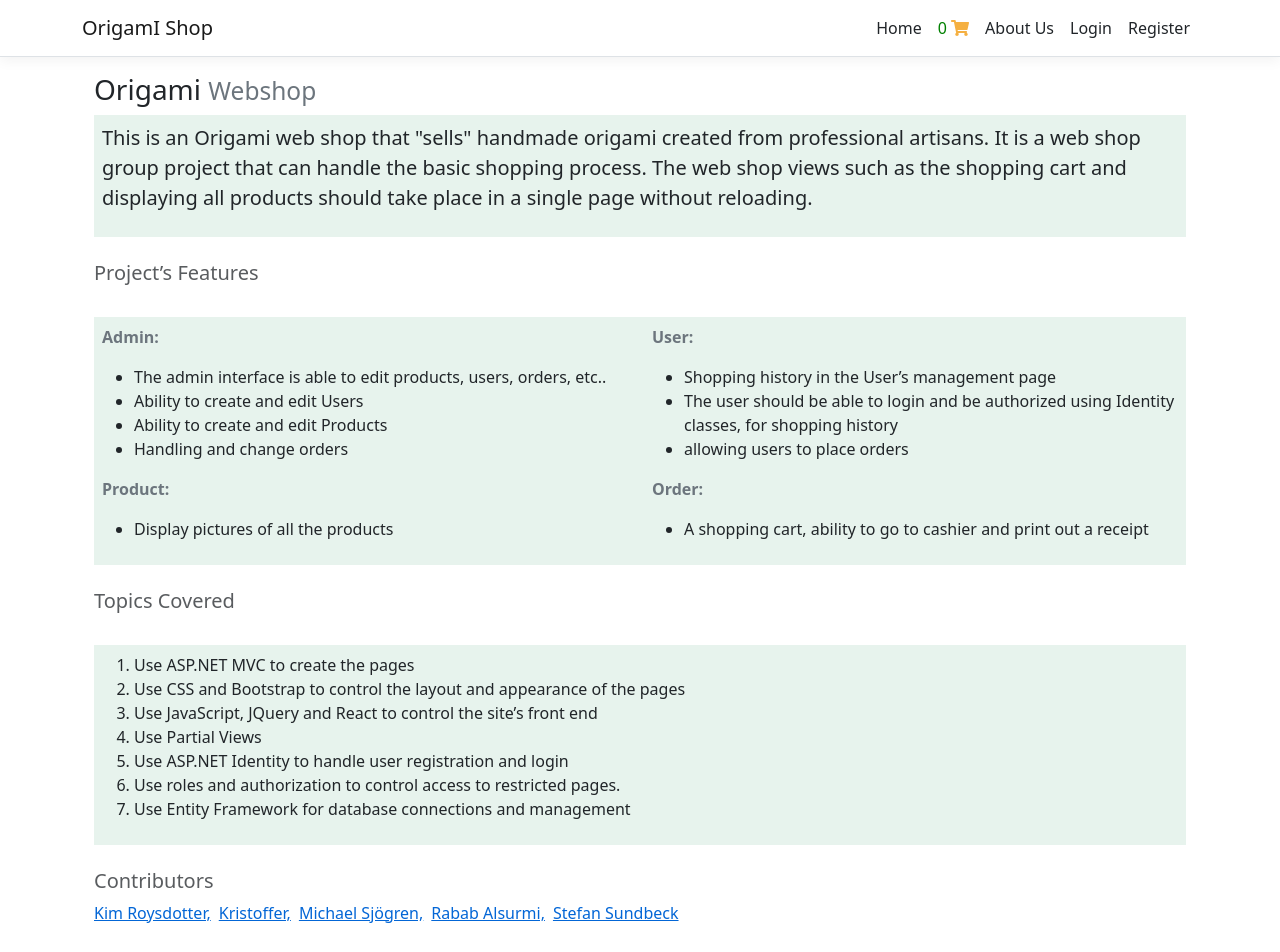
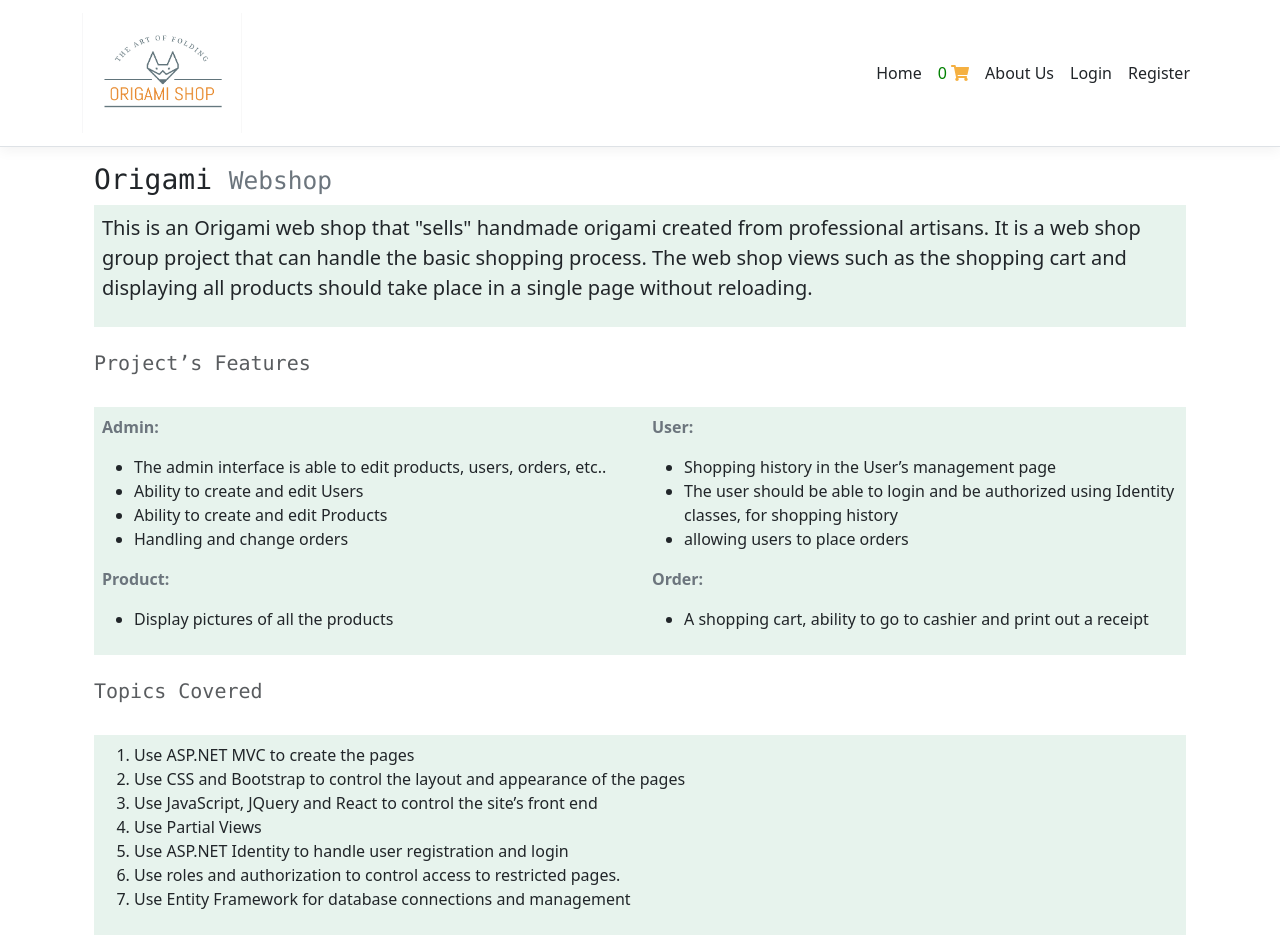
Before and after one commit to dotnet-webshop/OrigamiShopFrontend, a React (Create React App) app: page /about in a window 1280 px wide. Shown: the top 952 px of the page. Built offline with nearby package versions, Linux system fonts and the light colour scheme.

Commit message:
Added A Logo

```diff
--- a/src/components/About.js
+++ b/src/components/About.js
@@ -8,7 +8,7 @@ export class About extends Component {
 
         return (
             <div className="container">
-                <h3>Origami <small className="text-muted"> Webshop</small></h3>
+                <h3 className= "font-monospace">Origami <small className="text-muted"> Webshop</small></h3>
                 <div className="bg-success p-2 text-dark bg-opacity-10">
                     <div className="row">
                         <div className="col">
@@ -25,7 +25,7 @@ export class About extends Component {
 
                 <div className="row">
                     <div className="col">
-                        <h5 className="text-body text-opacity-75">Project’s Features</h5>
+                        <h5 className="font-monospace text-body text-opacity-75">Project’s Features</h5>
                     </div>
                 </div>
                 <br />
@@ -71,7 +71,7 @@ export class About extends Component {
 
                 <div className="row">
                     <div className="col">
-                        <h5 className="text-body text-opacity-75">Topics Covered</h5>
+                        <h5 className="font-monospace text-body text-opacity-75">Topics Covered</h5>
                     </div>
                 </div>
 
@@ -95,7 +95,7 @@ export class About extends Component {
 
                 <div className="row">
                     <div className="col">
-                        <h5 className="text-body text-opacity-75">Contributors</h5>
+                        <h5 className="font-monospace text-body text-opacity-75">Contributors</h5>
                     </div>
                 </div>
 
--- a/src/components/Customer/Orders.jsx
+++ b/src/components/Customer/Orders.jsx
@@ -48,9 +48,9 @@ function Orders({orderList}) {
                                 </Accordion.Header>
                                 <Accordion.Body>
 
-                                    <p>
+
                                     <h4 ><small className="font-monospace text-muted"> &emsp;Products </small></h4>
-                                    </p>
+
                                     <OrderDetails Items={order.Products}/>
                                 </Accordion.Body>
                             </Accordion.Item>
--- a/src/components/NavMenu.js
+++ b/src/components/NavMenu.js
@@ -17,11 +17,16 @@ export const NavMenu = (props) => {
   const role = useSelector(state => state.user.Role)
   const isAdmin = role === 'Admin'
 
+  var icon = (
+    <span className="logo">
+        <img src="./Images/Logo/logo.png" height="120" width="160" alt="Origami Shop" />
+    </span>
+  );
     return (
       <header>
         <Navbar className="navbar-expand-sm navbar-toggleable-sm ng-white border-bottom box-shadow mb-3" light  >
           <Container>
-            <NavbarBrand tag={Link} to="/">OrigamI Shop</NavbarBrand>
+            <NavbarBrand tag={Link} to="/" >{icon}</NavbarBrand>
             <NavbarToggler onClick={()=>setCollapsed(!collapsed)} className="mr-2" />
             <Collapse className="d-sm-inline-flex flex-sm-row-reverse" isOpen={!collapsed} navbar>
               <ul className="navbar-nav flex-grow">
```
